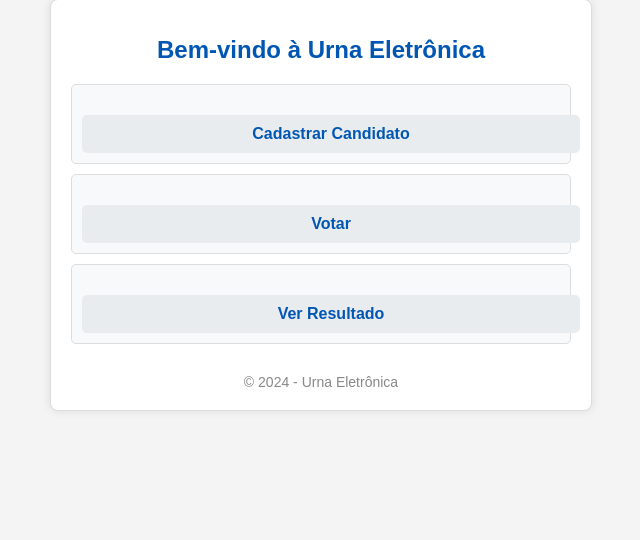
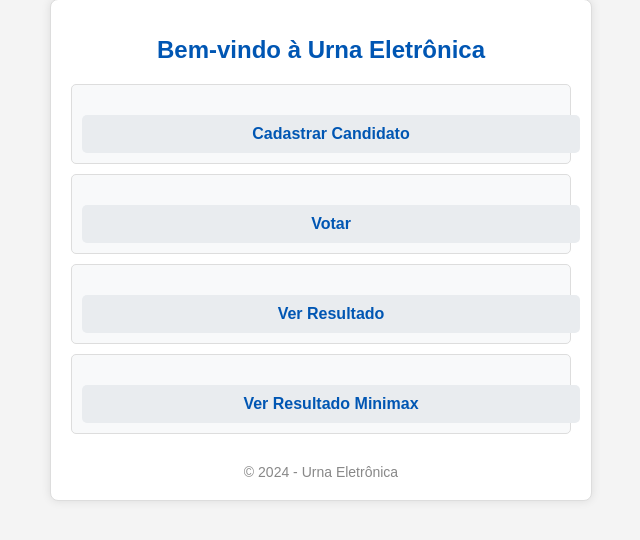
Before and after one commit to KarinaSampaio/App_Urna_Eletronica_MathJeans, a Flask app: page / in a window 1280 px wide. Shown: the part 51-591 px from the top of the page, without its empty margins (319-959 px from the left). Run offline with Flask 2, Linux system fonts and the light colour scheme.

Commit message:
index.html

```diff
--- a/templates/index.html
+++ b/templates/index.html
@@ -13,6 +13,7 @@
             <li><a href="{{ url_for('cadastrar') }}">Cadastrar Candidato</a></li>
             <li><a href="{{ url_for('votar') }}">Votar</a></li>
             <li><a href="{{ url_for('resultado') }}">Ver Resultado</a></li>
+            <li><a href="{{ url_for('resultado_minimax') }}">Ver Resultado Minimax</a></li>
         </ul>
         <footer>&copy; 2024 - Urna Eletrônica</footer>
     </div>
```
